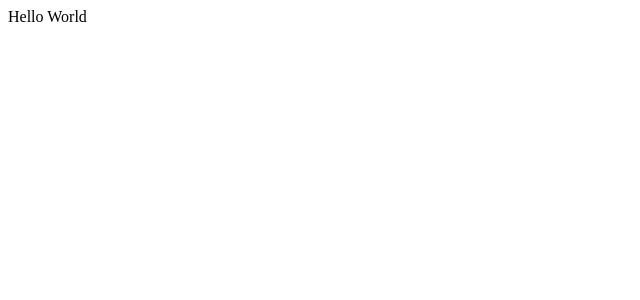
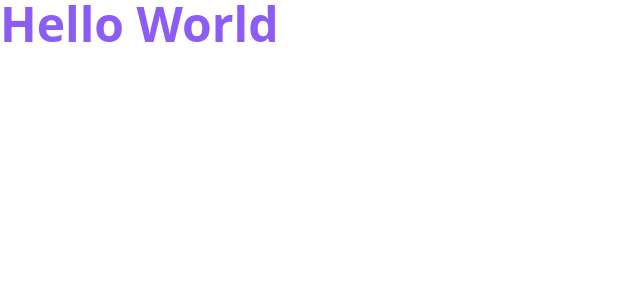
Before and after one commit to ggonpereira/working-lab-design-system, a React (Vite) app: page / in a window 1280 px wide. Shown: the top 300 px of the page, without its empty margins (0-640 px from the left). Built offline with nearby package versions, Linux system fonts and the light colour scheme.

Commit message:
♻️ chore: added tailwindcss

```diff
--- a/package.json
+++ b/package.json
@@ -16,6 +16,9 @@
     "@types/react": "^18.0.17",
     "@types/react-dom": "^18.0.6",
     "@vitejs/plugin-react": "^2.1.0",
+    "autoprefixer": "^10.4.12",
+    "postcss": "^8.4.17",
+    "tailwindcss": "^3.1.8",
     "typescript": "^4.6.4",
     "vite": "^3.1.0"
   }
--- /dev/null
+++ b/postcss.config.cjs
@@ -0,0 +1,6 @@
+module.exports = {
+  plugins: {
+    tailwindcss: {},
+    autoprefixer: {},
+  },
+}
--- a/src/App.tsx
+++ b/src/App.tsx
@@ -1,7 +1,7 @@
-import React from "react";
+import "./styles/global.css";
 
 const App = () => {
-  return <div>Hello World</div>;
+  return <h1 className="font-bold text-5xl text-violet-500">Hello World</h1>;
 };
 
 export default App;
--- /dev/null
+++ b/src/styles/global.css
@@ -0,0 +1,3 @@
+@tailwind base;
+@tailwind utilities;
+@tailwind components;
--- /dev/null
+++ b/tailwind.config.cjs
@@ -0,0 +1,8 @@
+/** @type {import('tailwindcss').Config} */
+module.exports = {
+  content: ["./src/**/*.tsx"],
+  theme: {
+    extend: {},
+  },
+  plugins: [],
+};
```
Also changed, not shown: 2 other files (tests, documents, lock files or other folders).
